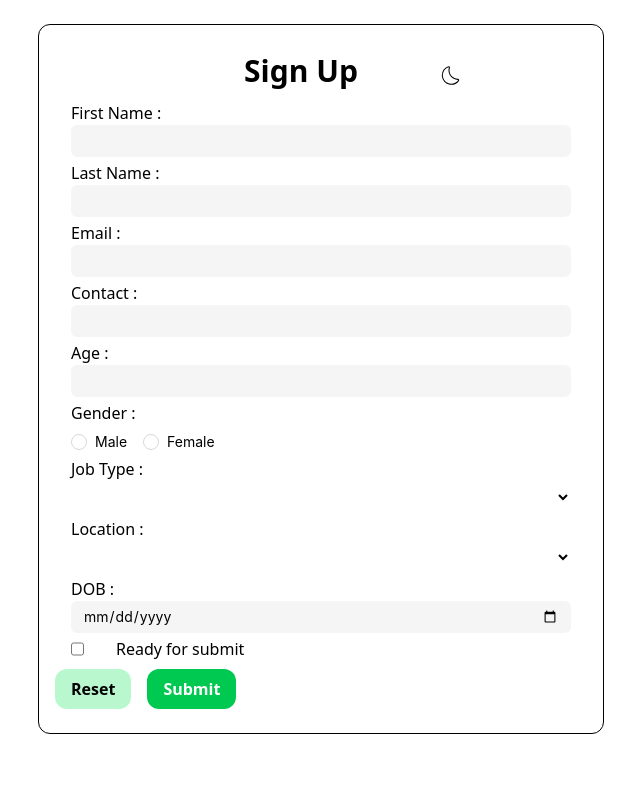
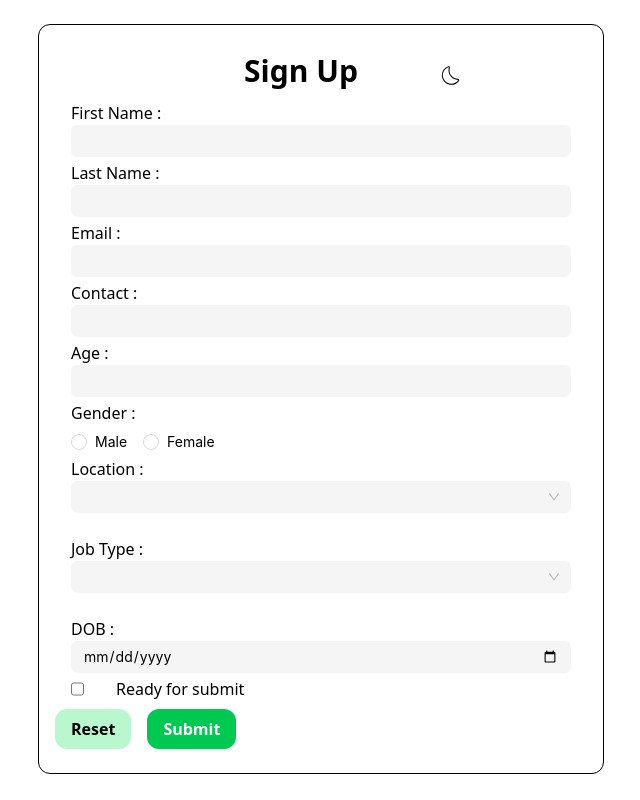
Before and after one commit to Muhammadtalhatariq/form, a React (Vite) app: page / in a window 1280 px wide. Shown: the whole page, without its empty margins (319-959 px from the left). Built offline with nearby package versions, Linux system fonts and the light colour scheme.

Commit message:
update bg

```diff
--- a/src/components/InputField.jsx
+++ b/src/components/InputField.jsx
@@ -7,9 +7,9 @@ const Inputfield = ({ label, ...props }) => {
     return (
         <>
             <div className='flex flex-col md:w-[500px] w-72'>
-                <label className='' htmlFor={props.name}>{label}</label>
+                <label htmlFor={props.name}>{label}</label>
                 <div className='dark:bg-[#F0F0F0] dark:text-black'>
-                <Input variant="filled" {...field} {...props} />
+                    <Input variant="filled" {...field} {...props} />
                 </div>
             </div>
             {meta.touched && meta.error ? (
--- a/src/components/SelectField.jsx
+++ b/src/components/SelectField.jsx
@@ -1,19 +1,67 @@
-import React from 'react'
-import { useField } from 'formik'
+// import React from 'react'
+// import { useField } from 'formik'
 
-const SelectField = ({ label, ...props }) => {
-    const [field, meta] = useField(props)
+// const SelectField = ({ label, ...props }) => {
+//     const [field, meta] = useField(props)
+//     return (
+//         <>
+//             <div className='flex flex-col justify-center  md:w-[500px] w-72  '>
+//                 <label className='' htmlFor={props.name}>{label}</label>
+
+//                 <select className='md:w-[500px]  font-medium p-1 outline-none dark:text-black dark:bg-[#E2E2E2] ' {...field} {...props} />
+//             </div>
+//             {meta.touched && meta.error ? (
+//                 <div className="error text-red-500 text-sm">{meta.error}</div>
+//             ) : null}
+//         </>
+//     )
+// }
+
+// export default SelectField
+
+
+
+
+
+
+
+import { Select, Form } from 'antd';
+import { useField } from 'formik';
+
+const { Option } = Select;
+
+const SelectField = ({ label, options, required, ...props }) => {
+    const [field, meta, helpers] = useField(props);
+    const { name } = field;
+    const { setValue, setTouched } = helpers;
+
     return (
-        <>
-            <div className='flex flex-col justify-center  md:w-[500px] w-72  '>
-                <label className='' htmlFor={props.name}>{label}</label>
-                <select className='md:w-[500px]  font-medium p-1 outline-none dark:text-black dark:bg-[#E2E2E2] ' {...field} {...props} />
-            </div>
-            {meta.touched && meta.error ? (
-                <div className="error text-red-500 text-sm">{meta.error}</div>
-            ) : null}
-        </>
-    )
-}
+        <div>
+            <Form.Item
+                variant="filled"
+                validateStatus={meta.touched && meta.error ? 'error' : ''}
+                help={meta.touched && meta.error ? meta.error : ''}
+            >
+                <div>
+                    <Select
+                        className='dark:bg-[#F0F0F0] dark:text-white'
+                        variant="filled"
+                        {...field}
+                        {...props}
+                        onChange={(value) => setValue(value)}
+                        onBlur={() => setTouched(true)}
+                        style={{ width: '100%' }}
+                    >
+                        {options.map((option) => (
+                            <Option variant="filled" className='dark:bg-[#F0F0F0] dark:text-black' key={option.value} value={option.value}>
+                                {option.label}
+                            </Option>
+                        ))}
+                    </Select>
+                </div>
+            </Form.Item>
+        </div>
+    );
+};
 
-export default SelectField
+export default SelectField;
--- a/src/components/validate.jsx
+++ b/src/components/validate.jsx
@@ -2,7 +2,7 @@ import * as Yup from 'yup';
 
 export const validate = Yup.object({
   firstName: Yup.string()
-    .matches(/^[A-Za-z]+$/, 'Only alphabets are allowed')
+    .matches(/^[A-Za-z]+( [A-Za-z]+)*$/, 'Only one space allow between words')
     .required('Please enter your first name'),
   lastName: Yup.string()
     .matches(/^[A-Za-z]+$/, 'Only alphabets are allowed')
@@ -29,7 +29,7 @@ export const validate = Yup.object({
     .required('Please select your job type'),
   location: Yup.string()
     .oneOf(
-      ['pakistan', 'other'],
+      ['us','pak', 'other'],
       'Invalid location'
     )
     .required('Please select your location'),
--- a/src/pages/SignupForm.jsx
+++ b/src/pages/SignupForm.jsx
@@ -10,6 +10,16 @@ import { CiDark, CiLight } from "react-icons/ci";
 import Cheakbox from '../components/Cheakbox';
 import { ToastContainer, toast } from 'react-toastify';
 
+const countries = [
+  { value: 'us', label: 'United States' },
+  { value: 'pak', label: 'Pakistan' },
+  { value: 'other', label: 'Other' },
+];
+const jobs = [
+  { value: 'intern', label: 'Intern' },
+  { value: 'job', label: 'Job' },
+
+];
 const SignupForm = () => {
   const notify = () => toast("Form submit successfully");
   const [theme, setTheme] = useTheme()
@@ -95,18 +105,24 @@ const SignupForm = () => {
                       />
                     </div>
                     <div>
-                      <SelectField label="Job Type :" name="job">
-                        <option value=""></option>
-                        <option value="intern">Intern</option>
-                        <option value="job">Job</option>
-                      </SelectField>
-                    </div>
-                    <div>
-                      <SelectField label="Location :" name="location">
-                        <option value=""></option>
-                        <option value="pakistan">Pakistan</option>
-                        <option value="other">Other</option>
-                      </SelectField>
+                      <h1>Location :</h1>
+                      <SelectField
+                        name="location"
+                        label="Select Country"
+                        options={countries}
+                        placeholder="Choose a country"
+                        required
+                      />
+                      <div>
+                        <h1>Job Type :</h1>
+                        <SelectField
+                          name="job"
+                          label="Select job type"
+                          options={jobs}
+                          required
+                        />
+                      </div>
+
                     </div>
                     <div className=' md:gap-4'>
                       <label >DOB : </label>
@@ -118,7 +134,7 @@ const SignupForm = () => {
                     </div>
                     <div>
                       <label className='flex gap-3 items-center'>
-                        <Cheakbox  name="ready" label="Ready for submit" />
+                        <Cheakbox name="ready" label="Ready for submit" />
                       </label>
                     </div>
                   </div>
@@ -130,7 +146,7 @@ const SignupForm = () => {
                       className='py-2 px-4 bg-green-500 hover:bg-green-400 text-white font-semibold rounded-xl cursor-pointer' type='submit'>
                       Submit</button>
                   </div>
-                  <ToastContainer/>
+                  <ToastContainer />
                 </div>
               </Form>
             </div>
```
